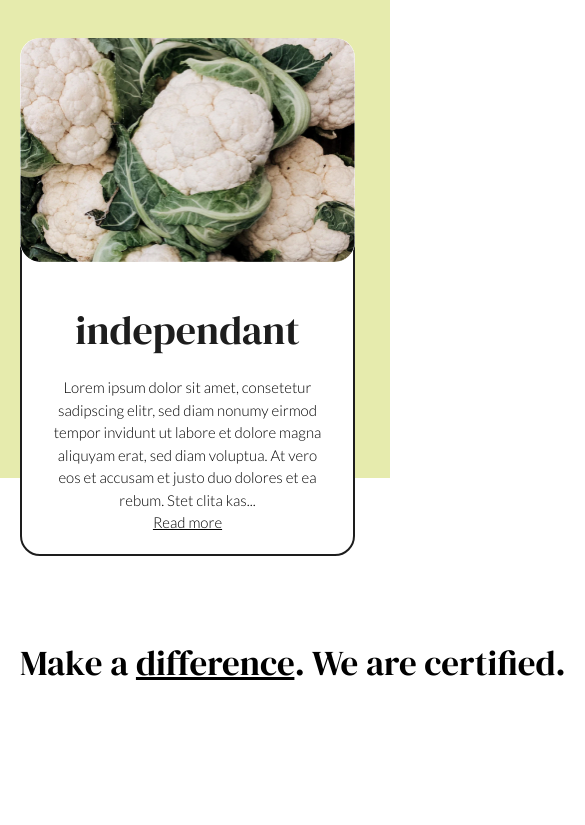
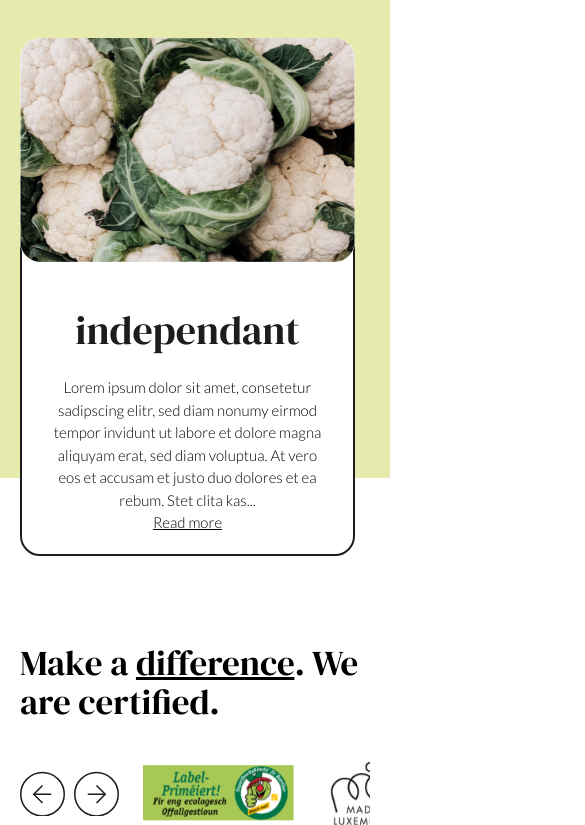
Before and after one commit to Zarevi49/aresto, a Next.js app: page / in a window 390 px wide. Shown: the part 4333-5158 px from the top of the page, 585 px wide, since content can reach past the window. Before the commit the page ends 5056 px from the top, so only its background shows below. Built offline with nearby package versions, Linux system fonts and the light colour scheme.

Commit message:
certified section

```diff
--- a/app/globals.css
+++ b/app/globals.css
@@ -48,6 +48,9 @@ body {
   width: 45px;
   height: 45px;
 }
+.swiper-button-disabled {
+  opacity: .35;
+}
 /*body {*/
 /*  color: rgb(var(--foreground-rgb));*/
 /*  background: linear-gradient(*/
--- a/app/page.js
+++ b/app/page.js
@@ -5,7 +5,6 @@ import BusinessSection from "@/components/sections/BusinessSection"
 import CounterSection from "@/components/sections/CounterSection"
 import Header from "@/components/Header"
 import SmallCardsSection from "@/components/sections/SmallCardsSection";
-import CertifiedSlider from "@/components/CertifiedSlider";
 import CertifiedSection from "@/components/sections/CertifiedSection";
 
 export default function Home() {
@@ -27,9 +26,7 @@ export default function Home() {
               <BusinessSection />
               <CounterSection />
               <SmallCardsSection />
-              <CertifiedSection
-                  title="Make a difference. We are certified."
-              />
+              <CertifiedSection/>
           </main>
       </div>
   )
--- a/components/CertifiedSlider.js
+++ b/components/CertifiedSlider.js
@@ -7,9 +7,12 @@ const Carousel = () => {
         { src: "/img/label3.png", alt: "Description 2" },
         { src: "/img/label2.png", alt: "Description 2" },
         { src: "/img/label3.png", alt: "Description 2" },
+        { src: "/img/label2.png", alt: "Description 2" },
+        { src: "/img/label3.png", alt: "Description 2" },
+        { src: "/img/label2.png", alt: "Description 2" },
+        { src: "/img/label3.png", alt: "Description 2" },
     ]
     return (
-        <div className={"max-w-[535px] w-full"}>
         <Slider
             images={images}
             slider_per_view={3}
@@ -22,11 +25,19 @@ const Carousel = () => {
             space_between={0}
             width={600}
             height={210}
-                loop={true}
+            loop={images.length >= 7}
             custom_class="swiper-nav"
             img_custom_class={"h-[70px] w-auto"}
+            breakpoints={{
+                320: {
+                    slidesPerView: 1.5,
+                },
+                // when window width is >= 640px
+                640: {
+                    slidesPerView: 3,
+                }
+            }}
         />
-        </div>
     )
 }
 
--- a/components/Slider.js
+++ b/components/Slider.js
@@ -22,6 +22,7 @@ const Slider = ({
     img_custom_class,
     custom_class,
     loop,
+    breakpoints
 }) => {
     const slides = images
     const full_height_slider = full_height ? "h-full" : ""
@@ -35,6 +36,7 @@ const Slider = ({
             navigation={navigation}
             loop={loop}
             pagination={{ clickable: true, enabled: pagination }}
+            breakpoints={breakpoints}
         >
             {slides.map((item, index) => {
                 return (
--- a/components/sections/CertifiedSection.js
+++ b/components/sections/CertifiedSection.js
@@ -2,14 +2,16 @@ import CertifiedSlider from "@/components/CertifiedSlider"
 
 const CertifiedSection = () => {
     return (
-        <div className="w-[1204px] pr-[20px] pl-[20px] mx-auto flex justify-between items-center">
-            <div className="flex-shrink-0 md:mr-[24px] md:max-w-[28.7%] w-full">
-                <h3 className="font-heading text-[35px] md:text-[40px] leading-[110%] md:mb-0 mb-[40px]">Make a <span className="underline">difference</span>. We are certified.</h3>
+        <div className="max-w-[1204px] w-full pr-[20px] pl-[20px] mx-auto flex justify-between items-center flex-wrap">
+            <div className="flex-shrink-0 lg:mr-[24px] lg:max-w-[28.7%] w-full">
+                <h3 className="font-heading text-[35px] md:text-[40px] leading-[110%] lg:mb-0 mb-[40px]">Make a <span className="underline">difference</span>. We are certified.</h3>
             </div>
-            <div className="md:max-w-[59.2%] w-full flex items-center justify-center">
-                <div className="swiper-button-left md:mr-[30px]"></div>
-                <CertifiedSlider />
-                <div className="swiper-button-right md:ml-[30px]"></div>
+            <div className="lg:max-w-[59.2%] w-full flex items-center justify-start">
+                <div className="swiper-button-left lg:mr-[30px] mr-[9px]"></div>
+                <div className="lg:max-w-[535px] max-w-[100%] w-full lg:order-2 order-3 ml-[24px] lg:ml-0 overflow-hidden">
+                    <CertifiedSlider />
+                </div>
+                <div className="swiper-button-right lg:ml-[30px] lg:order-3 order-2"></div>
             </div>
         </div>
     )
```
Lines whose indentation alone changed are shown as unchanged.
